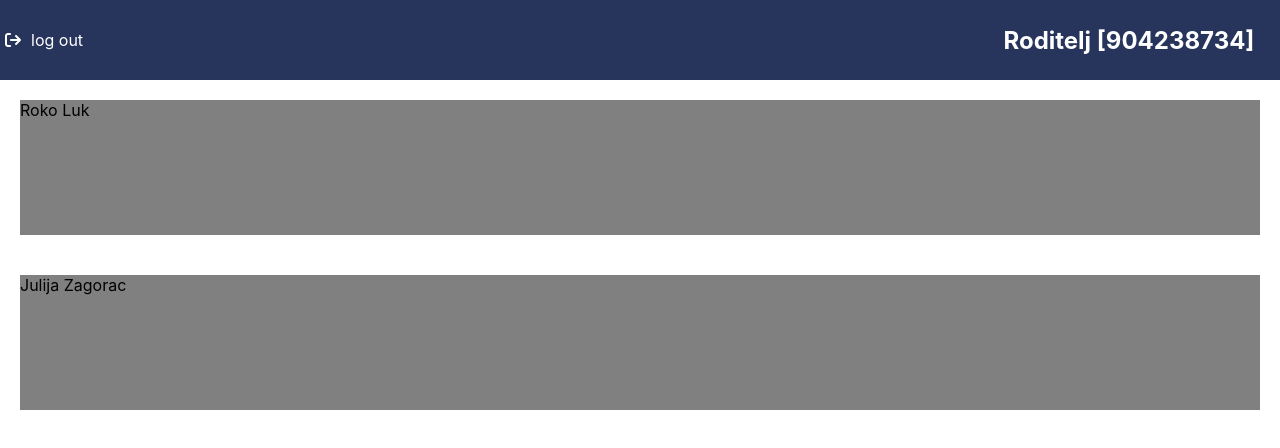
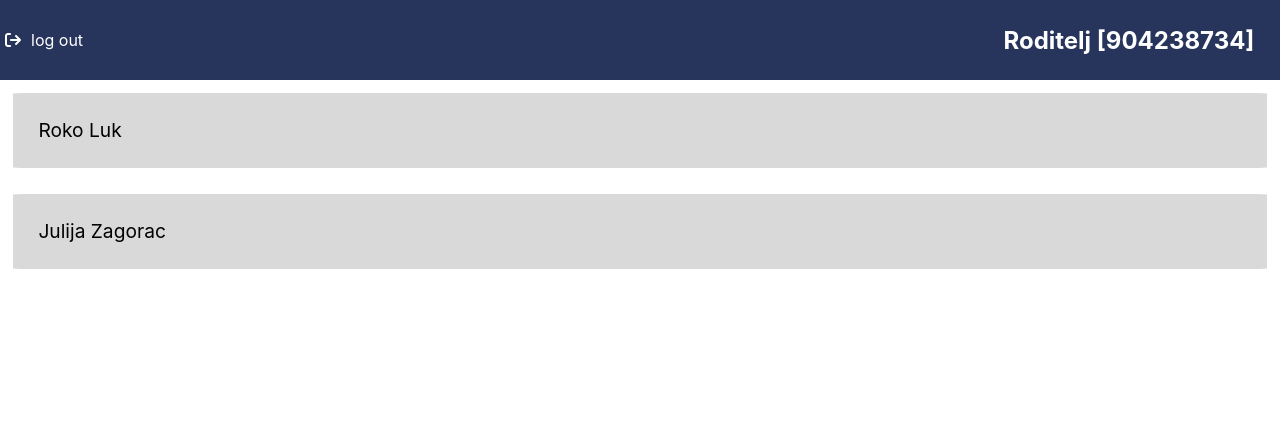
Before and after one commit to bacetara/Tarantule, a React (Create React App) app in the folder IzvorniKod/reactfrontend/: page /parentInfo in a window 1280 px wide. Shown: the top 448 px of the page. Built offline with nearby package versions, Linux system fonts and the light colour scheme.

Commit message:
css pocetne strane roditelja

```diff
--- a/IzvorniKod/reactfrontend/src/Pages/Parent/RoditeljPocetna.css
+++ b/IzvorniKod/reactfrontend/src/Pages/Parent/RoditeljPocetna.css
@@ -4,8 +4,19 @@
     flex-direction: column;
 }
 .child{
-    flex:1;
     position: relative;
-    margin: 20px;
-    background-color: gray;
+    margin: 1%;
+    background-color: #d9d9d9;
+    border-radius: 1%;
+    display: flex;
+    align-items: center;
+    font-size: 1.2rem;
+    padding: 2%;
 }
+
+@media  screen and (max-width: 720px){
+    .child{
+        flex: 1;
+    }
+
+}
```
